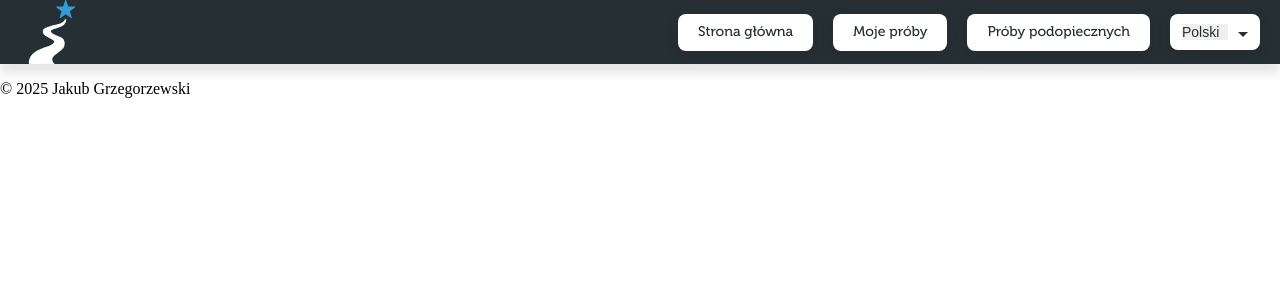
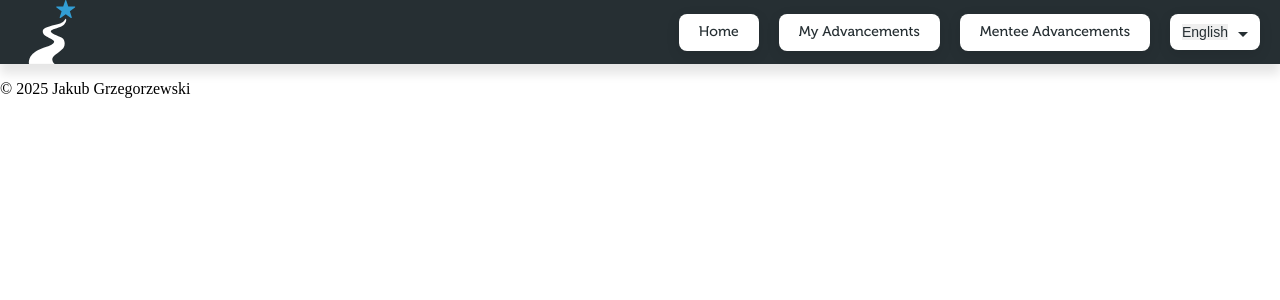
Before and after one commit to JakubGrzegorzewski/road-to-success, a Vue app: page /Advancements in a window 1280 px wide. Shown: the top 300 px of the page. Built offline with nearby package versions, Linux system fonts and the light colour scheme; no server answers.

Commit message:
feat: integrate js-cookie for locale and user management across components

```diff
--- a/src/components/UniversalComponents/NavBarComponent.vue
+++ b/src/components/UniversalComponents/NavBarComponent.vue
@@ -1,10 +1,10 @@
 <script setup>
-import { ref } from 'vue'
+import {onMounted, ref} from 'vue'
 import { useI18n } from 'vue-i18n'
 import Cookies from 'js-cookie'
 
 const { locale } = useI18n()
-const currentLocale = ref(Cookies.get('locale') || 'pl')
+const currentLocale = ref(null)
 
 const changeLocale = () => {
   const newLocale = currentLocale.value
@@ -12,6 +12,13 @@ const changeLocale = () => {
   localStorage.setItem('locale', newLocale)
   Cookies.set('locale', newLocale, { expires: 365 })
 }
+
+onMounted(() => {
+  const savedLocale = localStorage.getItem('locale') || 'en'
+  locale.value = savedLocale
+  currentLocale.value = savedLocale
+  Cookies.set('locale', savedLocale, { expires: 365 })
+})
 </script>
 
 <template>
```
